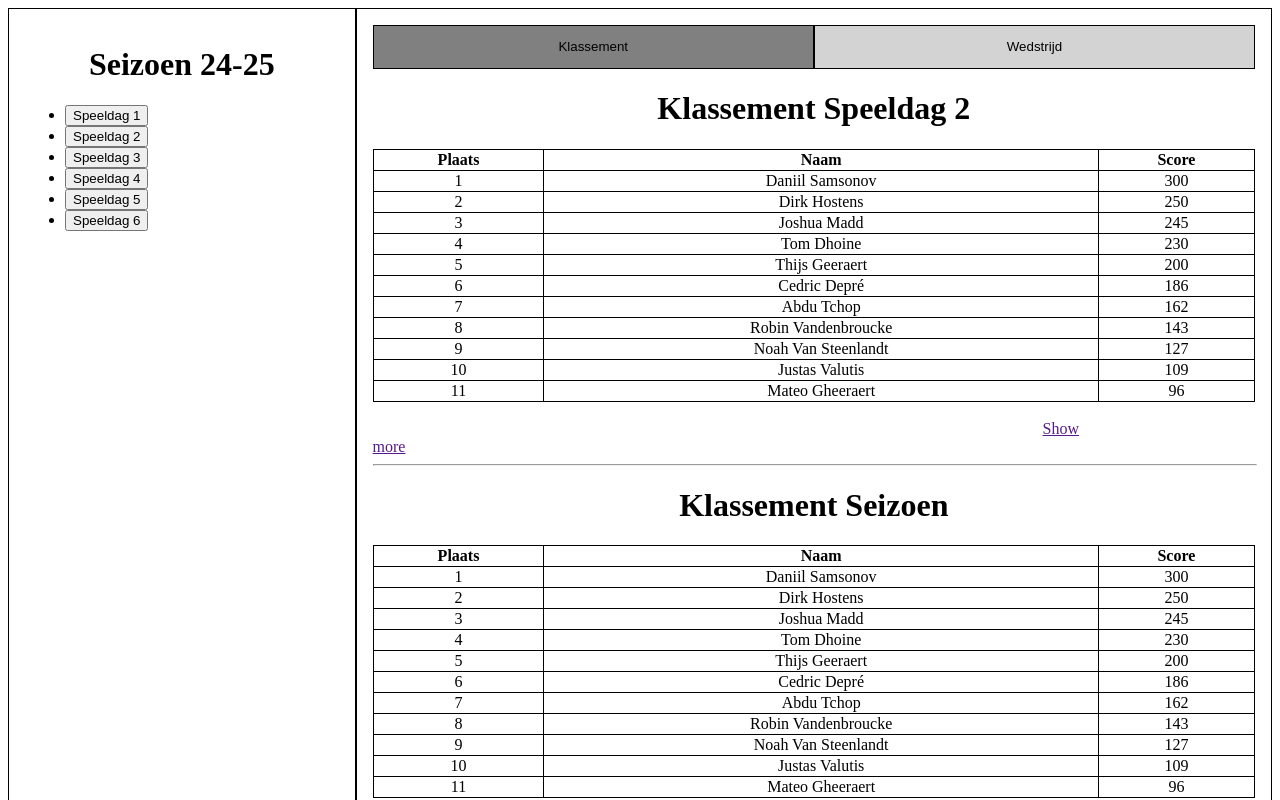
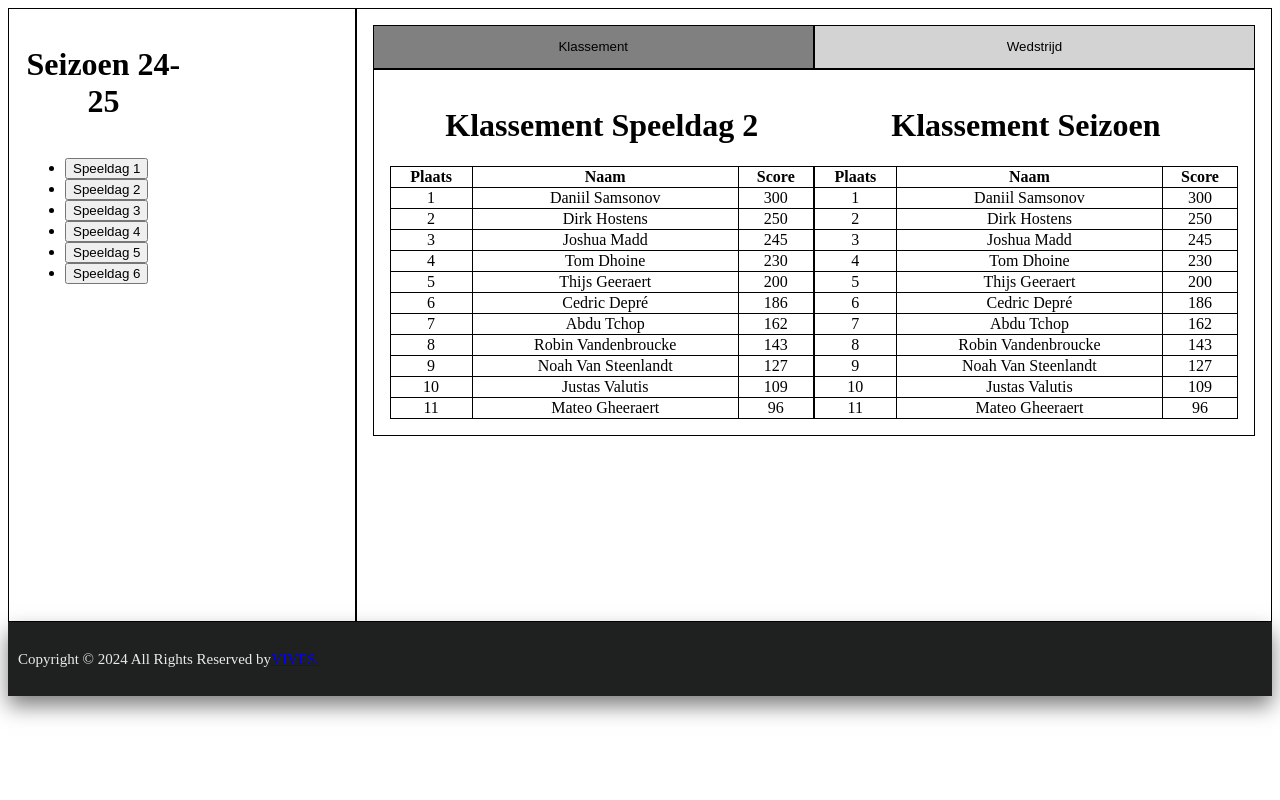
Before and after one commit to JordanMK/snooker, a Next.js app: page / in a window 1280 px wide. Shown: the top 800 px of the page. Built offline with nearby package versions, Linux system fonts and the light colour scheme.

Commit message:
Klassement naast elkaar

```diff
--- a/src/app/css/Klassement.css
+++ b/src/app/css/Klassement.css
@@ -3,18 +3,18 @@ table {
     text-align: center;
     border: 1px solid;
     border-collapse: collapse;
+    width: 200%;
 }
 
 th, td {
     border: 1px solid;
 }
 
-.a {
-    padding: 670px;
-}
 
 h1 {
     text-align: center;
+    display: inline-block;
+    width: 50%;
 }
 
 hr {
@@ -22,3 +22,50 @@ hr {
     size: 5px;
     width: 100%;
 }
+
+.pageContainer {
+    display: flex;
+
+}
+
+.column {
+    flex: 50%;
+    border-style: solid;
+    border-color: black;
+    border-width: 1px;
+    padding: 1em;
+}
+
+.smallColumn {
+    flex: 5%;
+    border-style: solid;
+    border-color: black;
+    border-width: 1px;
+    padding: 1em;
+}
+
+.flexColumn {
+    display: flex;
+    flex-direction: column;
+    height: 580px;
+}
+
+.panelNav {
+    display: flex;
+}
+
+.panelNav > button {
+    flex: 50%;
+    border-style: solid;
+    border-color: black;
+    border-width: 1px;
+    padding: 1em;
+    text-align: center;
+}
+
+
+@media screen and (max-width: 600px) {
+    .column {
+      width: 100%;
+    }
+  }
--- a/src/components/KlassementPannel.jsx
+++ b/src/components/KlassementPannel.jsx
@@ -1,4 +1,5 @@
 import "../app/css/Klassement.css"
+
 export default function KlassementPannel({ use }) {
     // Check if user.users is an array
     if (!Array.isArray(use.users)) {
@@ -7,7 +8,11 @@ export default function KlassementPannel({ use }) {
 
     return (
       <>
+        <div className="pageContainer">
+          <div className="column smallColumn">
             <h1>Klassement Speeldag {use.userid}</h1>
+            <h1>Klassement Seizoen </h1>
+            <div className="panelNav">
             <table>
               <thead>
                 <tr>
@@ -26,10 +31,6 @@ export default function KlassementPannel({ use }) {
                 ))}
               </tbody>
             </table>
-        <br />
-        <a className="a" href="">Show more</a>
-        <hr />
-        <h1>Klassement Seizoen </h1>
             <table>
               <thead>
                 <tr>
@@ -48,8 +49,11 @@ export default function KlassementPannel({ use }) {
                 ))}
               </tbody>
             </table>
-        <br />
-        <a className="a" href="">Show more</a>
+            {/* <a className="a" href="">Show more</a>
+            <a className="a" href="">Show more</a> */}
+            </div>
+          </div>
+        </div>
       </>
     );
 
```
Lines whose indentation alone changed are shown as unchanged.
